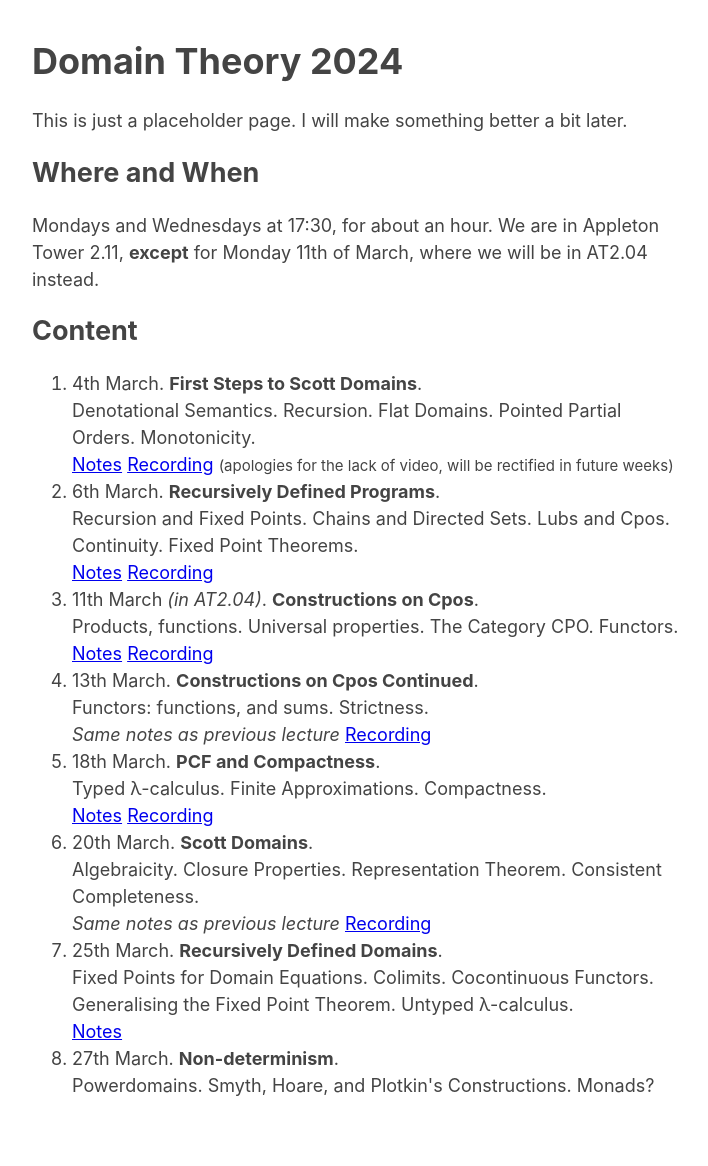
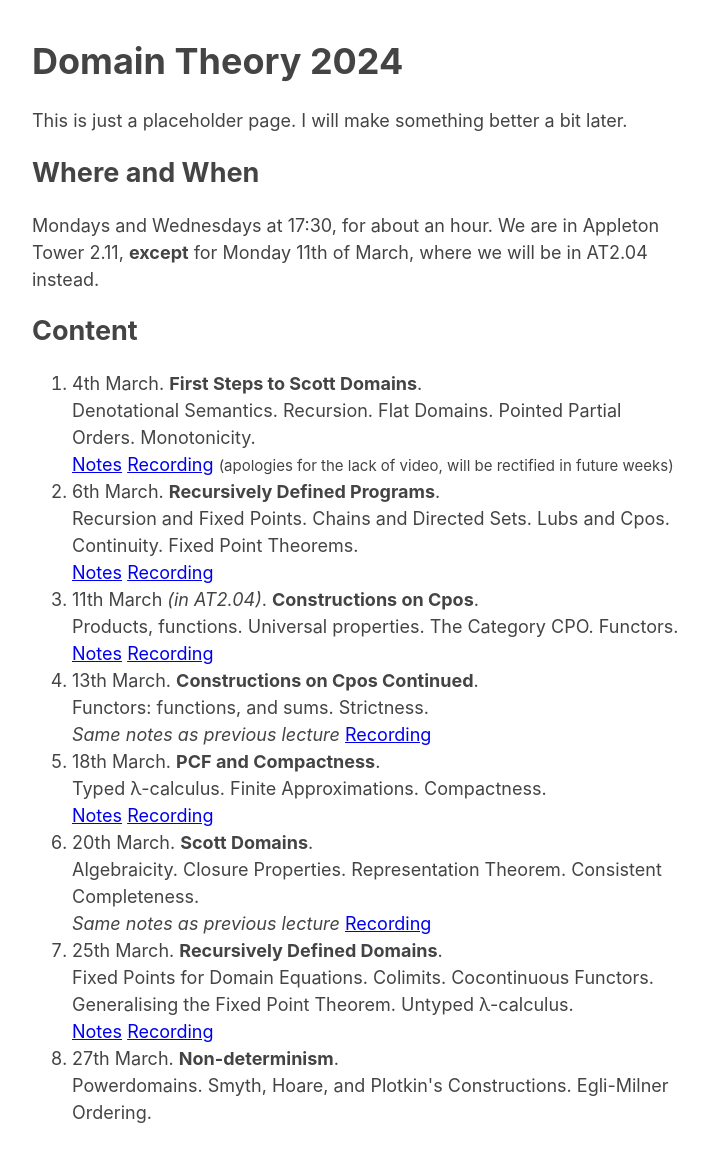
Before and after one commit to compsoc-edinburgh/typesig-website, a Jekyll site: the page pages/dt2024/index.html, which Jekyll copies as it is, in a window 1280 px wide. Shown: the whole page, without its empty margins (283-991 px from the left). Built offline with Jekyll 4.4.1, drawn with Linux system fonts in a browser that asks for light colours; before the commit the page ends 1139 px from its top, so only the background shows below that.

Commit message:
domain-theory: add recording link

```diff
--- a/pages/dt2024/index.html
+++ b/pages/dt2024/index.html
@@ -38,10 +38,10 @@ Mondays and Wednesdays at 17:30, for about an hour. We are in Appleton Tower 2.1
 </li>
 
 <li> 25th March. <b>Recursively Defined Domains</b>. <br> Fixed Points for Domain Equations. Colimits. Cocontinuous Functors. Generalising the Fixed Point Theorem. Untyped λ-calculus. <br/>
-  <a href="n5.pdf">Notes</a>
+  <a href="n5.pdf">Notes</a> <a href="https://youtu.be/YiZlKPuMvVo">Recording</a>
 </li>
 
-<li> 27th March. <b>Non-determinism</b>. <br> Powerdomains. Smyth, Hoare, and Plotkin's Constructions. Monads?
+<li> 27th March. <b>Non-determinism</b>. <br> Powerdomains. Smyth, Hoare, and Plotkin's Constructions. Egli-Milner Ordering.
 </li>
 
 <!-- <li> 27th March. <b>Operational Semantics</b>. <br> Soundness. Computational Adequacy. Full Abstraction.
```
